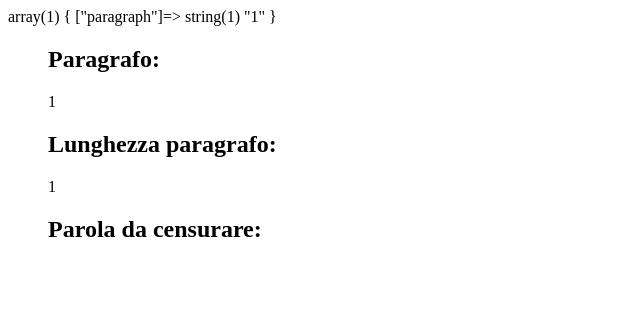
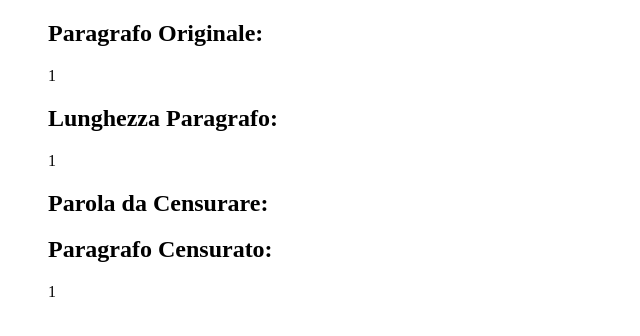
Before and after one commit to saragisondi/php-badwords, a PHP site: page /atterraggioForm.php?paragraph=1 in a window 1280 px wide. Shown: the top 336 px of the page, without its empty margins (0-640 px from the left). Run offline with PHP 8.4, Linux system fonts and the light colour scheme; data that the repository does not hold is empty.

Commit message:
add paragraph censored

```diff
--- a/atterraggioForm.php
+++ b/atterraggioForm.php
@@ -1,6 +1,6 @@
 <?php
 
-var_dump($_GET);
+// var_dump($_GET);
 
 $paragraph = $_GET['paragraph'];
 $badwords = $_GET['badwords'];
@@ -20,13 +20,20 @@ $badwords = $_GET['badwords'];
 <body>
 
   <ul>
-    <h2>Paragrafo:</h2>
+    <h2>Paragrafo Originale:</h2>
     <li><?php echo  $paragraph ?></li>
-    <h2>Lunghezza paragrafo:</h2>
+    <h2>Lunghezza Paragrafo:</h2>
     <li><?php echo strlen($paragraph) ?></li>
-    <h2>Parola da censurare:</h2>
+    <h2>Parola da Censurare:</h2>
     <li><?php echo $badwords  ?></li>
+  </ul>
 
+  <!-- //str_replace(porzioneDaModificare, conCosa, Stringa) -->
+<!-- $testo_corretto= str_replace('dolorum', 'XXXX', $testo); -->
+
+  <ul>
+    <h2>Paragrafo Censurato:</h2>
+    <li><?php echo str_replace($badwords, '***', $paragraph) ?></li>
   </ul>
 </body>
 </html>
```
Also changed, not shown: README.md.
